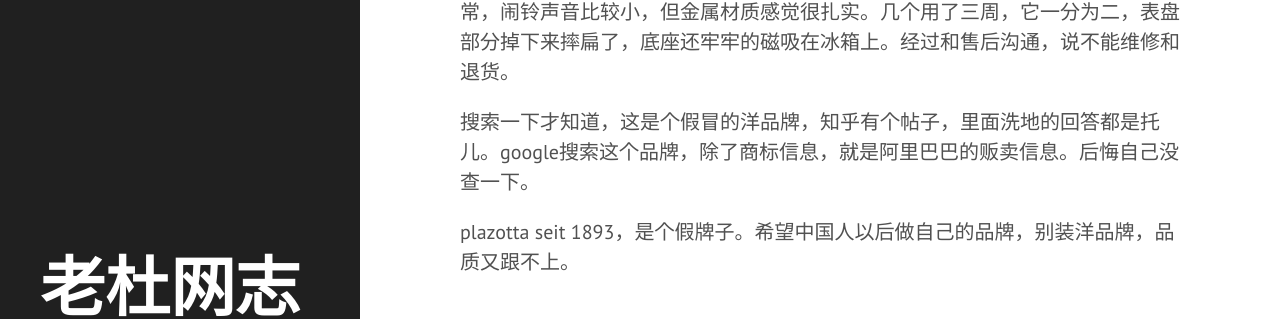
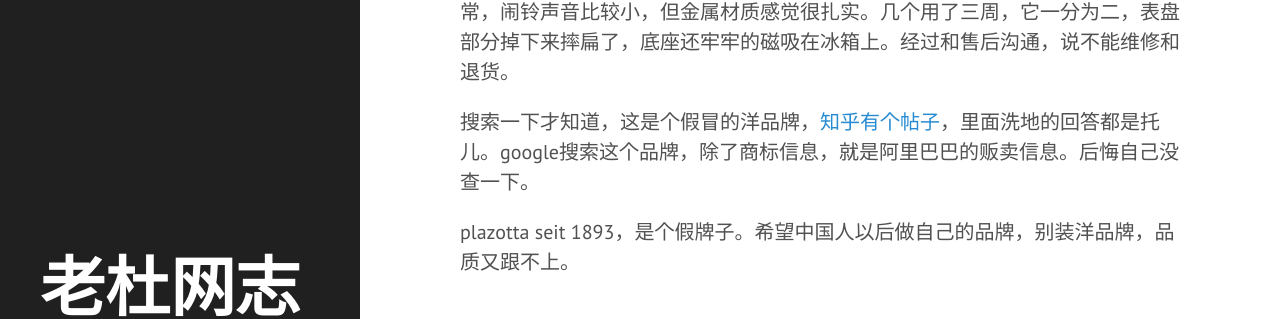
Before and after one commit to metaldudu/metaldudu.github.io, a Jekyll site: the page built from _posts/2019-07-26-knockoff-timer.md, in a window 1280 px wide. Shown: the part 323-642 px from the top of the page. Built offline with Jekyll 4.4.1, drawn with Linux system fonts in a browser that asks for light colours; part of the change alters nothing that is shown.

```diff
--- a/_posts/2019-07-26-knockoff-timer.md
+++ b/_posts/2019-07-26-knockoff-timer.md
@@ -9,6 +9,6 @@ tags: []
 
 拿到后，发现表盘里面有杂质，感觉可能是品控的问题，也没太在意。使用上正常，闹铃声音比较小，但金属材质感觉很扎实。几个用了三周，它一分为二，表盘部分掉下来摔扁了，底座还牢牢的磁吸在冰箱上。经过和售后沟通，说不能维修和退货。
 
-搜索一下才知道，这是个假冒的洋品牌，知乎有个帖子，里面洗地的回答都是托儿。google搜索这个品牌，除了商标信息，就是阿里巴巴的贩卖信息。后悔自己没查一下。
+搜索一下才知道，这是个假冒的洋品牌，[知乎有个帖子](https://www.zhihu.com/question/22370781)，里面洗地的回答都是托儿。google搜索这个品牌，除了商标信息，就是阿里巴巴的贩卖信息。后悔自己没查一下。
 
 plazotta seit 1893，是个假牌子。希望中国人以后做自己的品牌，别装洋品牌，品质又跟不上。
```
